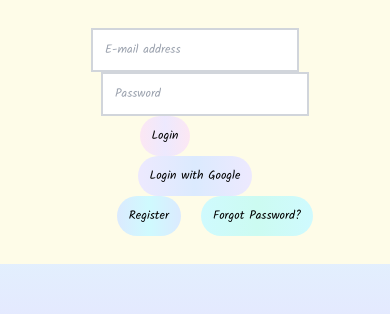
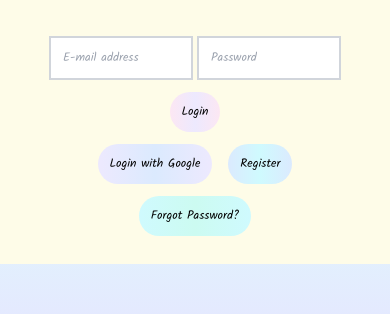
Before and after one commit to sofiahag/sofiahag-react-todo, a Next.js app: page / in a window 390 px wide. Shown: the top 314 px of the page. Built offline with nearby package versions, Linux system fonts and the light colour scheme; no server answers; the database is empty.

Commit message:
make responsive and add route handler tba

```diff
--- /dev/null
+++ b/src/app/api/route.js
@@ -0,0 +1 @@
+export async function GET(request) {}
--- a/src/app/components/Dashboard.jsx
+++ b/src/app/components/Dashboard.jsx
@@ -30,12 +30,14 @@ function Dashboard() {
     }, [user, loading, router]);
 
     return (
-        <div className='w-full flex flex-row justify-center items-center h-25 p-7 mb-20 bg-yellow-50'>
+        <div className='w-full flex max-sm:flex-column justify-center max-sm:flex-column max-sm:flex-wrap
+            items-center h-25 p-7 mb-20 bg-yellow-50'>
                 Logged in as:
                 <div className='text-gray-700 ml-2'>{name},</div>
                 <div className='text-gray-500 ml-2'>{user?.email}</div>
                 <Link href="/dashboard">
-                <button className='p-3 text-xs border-0 text-black rounded-full bg-gradient-to-r from-pink-100 via-violet-100 to-pink-100 ml-10' onClick={logout}>
+                <button className='p-3 text-xs border-0 text-black rounded-full bg-gradient-to-r from-pink-100
+                    via-violet-100 to-pink-100 ml-10 max-sm:mx-0 max-sm:mt-2' onClick={logout}>
                     Logout
                 </button>
             </Link>
--- a/src/app/components/Login.jsx
+++ b/src/app/components/Login.jsx
@@ -20,35 +20,40 @@ function Login() {
     }, [user, loading, router]);
 
     return (
-        <div className='w-full flex flex-row justify-center h-25 align-middle mb-20 bg-yellow-50'>
+        <div className='w-full flex flex-row max-sm:flex-column max-sm:flex-wrap justify-center h-25
+            align-middle mb-20 bg-yellow-50'>
         <div className='p-7'>
             <input
                 type='text'
-                className='p-3 text-xs border-gray-300 border-2 w-52'
+                className='p-3 text-xs border-gray-300 border-2 w-52 max-sm:w-36'
                 value={email}
                 onChange={(e) => setEmail(e.target.value)}
                 placeholder='E-mail address'
             />
             <input
                 type='password'
-                className='p-3 text-xs border-gray-300 border-2 ml-5 w-52'
+                className='p-3 text-xs border-gray-300 border-2 ml-5 max-sm:mt-2 max-sm:ml-1 w-52 max-sm:w-36'
                 value={password}
                 onChange={(e) => setPassword(e.target.value)}
                 placeholder='Password'
             />
             <Link href="/">
             <button
-                className='p-3 text-xs border-0 text-black rounded-full bg-gradient-to-r from-pink-100 via-violet-100 to-pink-100 ml-5 mr-20'
+                className='p-3 text-xs border-0 text-black rounded-full bg-gradient-to-r from-pink-100 via-violet-100
+                to-pink-100 ml-5 mr-20 max-sm:mt-3 max-sm:ml-20 max-sm:mb-3'
                 onClick={() => signInWithEmailAndPassword(auth, email, password)}
             >
             Login
             </button>
             </Link>
-            <button className='rounded-full bg-gradient-to-r from-violet-100 via-blue-100 to-violet-100 p-3 ml-20 mr-20 text-xs' onClick={signInWithGoogle}>
+            <button className='rounded-full bg-gradient-to-r from-violet-100 via-blue-100 to-violet-100 p-3 mx-20
+                text-xs md:mx-6 md:mt-5 max-sm:mx-2' onClick={signInWithGoogle}>
             Login with Google
             </button>
-            <button className='p-3 text-xs border-0 text-black rounded-full bg-gradient-to-r from-blue-100 via-cyan-100 to-blue-100 ml-10'><Link href='/register'>Register</Link></button>
-            <button className='p-3 text-xs border-0 text-black rounded-full bg-gradient-to-r from-cyan-100 via-teal-100 to-cyan-100 ml-5'><Link href='/reset'>Forgot Password?</Link></button>
+            <button className='p-3 text-xs border-0 text-black rounded-full bg-gradient-to-r from-blue-100 via-cyan-100
+                to-blue-100 ml-10 md:mx-6 max-sm:mx-2'><Link href='/register'>Register</Link></button>
+            <button className='p-3 text-xs border-0 text-black rounded-full bg-gradient-to-r from-cyan-100 via-teal-100
+                to-cyan-100 ml-5 md:mx-6 max-sm:mx-2 max-sm:mt-3'><Link href='/reset'>Forgot Password?</Link></button>
         </div>
         </div>
     );
--- a/src/app/components/Register.jsx
+++ b/src/app/components/Register.jsx
@@ -27,43 +27,47 @@ function Register() {
 
 
     return (
-    <div className='w-full flex flex-row justify-center h-25 align-middle mb-20 bg-yellow-50'>
+    <div className='w-full flex flex-row justify-center max-sm:flex-column max-sm:flex-wrap
+            h-25 align-middle mb-20 bg-yellow-50'>
         <div className='p-7'>
             <input
                 type='text'
-                className='p-3 text-xs border-gray-300 border-2 w-52 mr-2'
+                className='p-3 text-xs border-gray-300 border-2 w-52 mr-2 max-sm:mt-2 max-sm:ml-1 max-sm:w-36'
                 value={name}
                 onChange={(e) => setName(e.target.value)}
                 placeholder='Full name'
             />
             <input
                 type='text'
-                className='p-3 text-xs border-gray-300 border-2 w-52 mr-2'
+                className='p-3 text-xs border-gray-300 border-2 w-52 mr-2 max-sm:mt-2 max-sm:ml-1 max-sm:w-36'
                 value={email}
                 onChange={(e) => setEmail(e.target.value)}
                 placeholder='E-mail address'
             />
             <input
                 type='password'
-                className='p-3 text-xs border-gray-300 border-2 w-52'
+                className='p-3 text-xs border-gray-300 border-2 w-52 max-sm:mt-2 max-sm:ml-1 max-sm:w-36'
                 value={password}
                 onChange={(e) => setPassword(e.target.value)}
                 placeholder='Password'
             />
             <Link href="/register">
-            <button className='p-3 text-xs border-0 text-black rounded-full bg-gradient-to-r from-pink-100 via-violet-100 to-pink-100 ml-5 mr-20' onClick={register}>
+            <button className='p-3 text-xs border-0 text-black rounded-full bg-gradient-to-r from-pink-100
+                via-violet-100 to-pink-100 ml-5 mr-20 max-sm:mx-3' onClick={register}>
                 Register
             </button>
             </Link>
             <Link href="/register">
             <button
-                className='rounded-full bg-gradient-to-r from-violet-100 via-blue-100 to-violet-100 p-3 ml-20 mr-20 text-xs'
+                className='rounded-full bg-gradient-to-r from-violet-100 via-blue-100 to-violet-100
+                    p-3 ml-20 mr-20 text-xs md:mt-3 max-sm:mx-3 max-sm:mt-3'
                 onClick={signInWithGoogle}
             >
             Register with Google
             </button>
             </Link>
-            <button className='p-3 text-xs border-0 text-black rounded-full bg-gradient-to-r from-blue-100 via-cyan-100 to-blue-100 ml-10'><Link href='/'>Log in</Link></button>
+            <button className='p-3 text-xs border-0 text-black rounded-full bg-gradient-to-r from-blue-100
+                via-cyan-100 to-blue-100 ml-10 max-sm:mx-3'><Link href='/'>Log in</Link></button>
         </div>
     </div>
     );
--- a/src/app/components/Reset.jsx
+++ b/src/app/components/Reset.jsx
@@ -17,7 +17,8 @@ function Reset() {
     }, [user, loading, router]);
 
     return (
-        <div className='w-full flex flex-row justify-center h-25 align-middle mb-20 bg-yellow-50'>
+        <div className='w-full flex flex-row justify-center max-sm:flex-column max-sm:flex-wrap
+                h-25 align-middle mb-20 bg-yellow-50'>
             <div className='p-7'>
                 <input
                     type='text'
@@ -28,13 +29,15 @@ function Reset() {
                 />
                 <Link href="/reset">
                 <button
-                    className='p-3 text-xs border-0 text-black rounded-full bg-gradient-to-r from-pink-100 via-violet-100 to-pink-100 ml-5 mr-20'
+                    className='p-3 text-xs border-0 text-black rounded-full bg-gradient-to-r from-pink-100
+                        via-violet-100 to-pink-100 ml-5 mr-20 max-sm:mx-3 max-sm:mt-3'
                     onClick={() => sendPasswordResetEmail(auth, email)}
                 >
                 Send password reset email
                 </button>
                 </Link>
-                <button className='p-3 text-xs border-0 text-black rounded-full bg-gradient-to-r from-blue-100 via-cyan-100 to-blue-100 ml-10'><Link href='/register'>Register</Link></button>
+                <button className='p-3 text-xs border-0 text-black rounded-full bg-gradient-to-r from-blue-100
+                    via-cyan-100 to-blue-100 ml-10 max-sm:mx-3'><Link href='/register'>Register</Link></button>
             </div>
         </div>
     );
```
